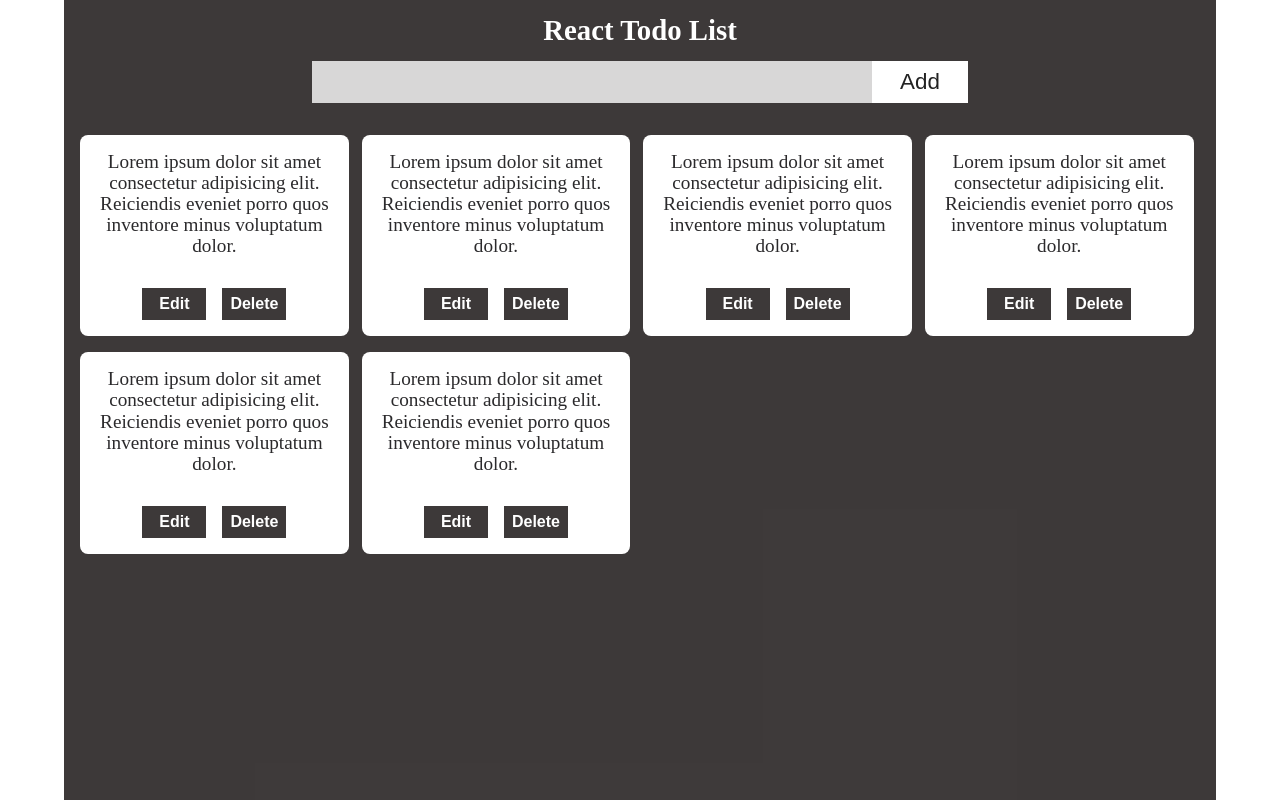
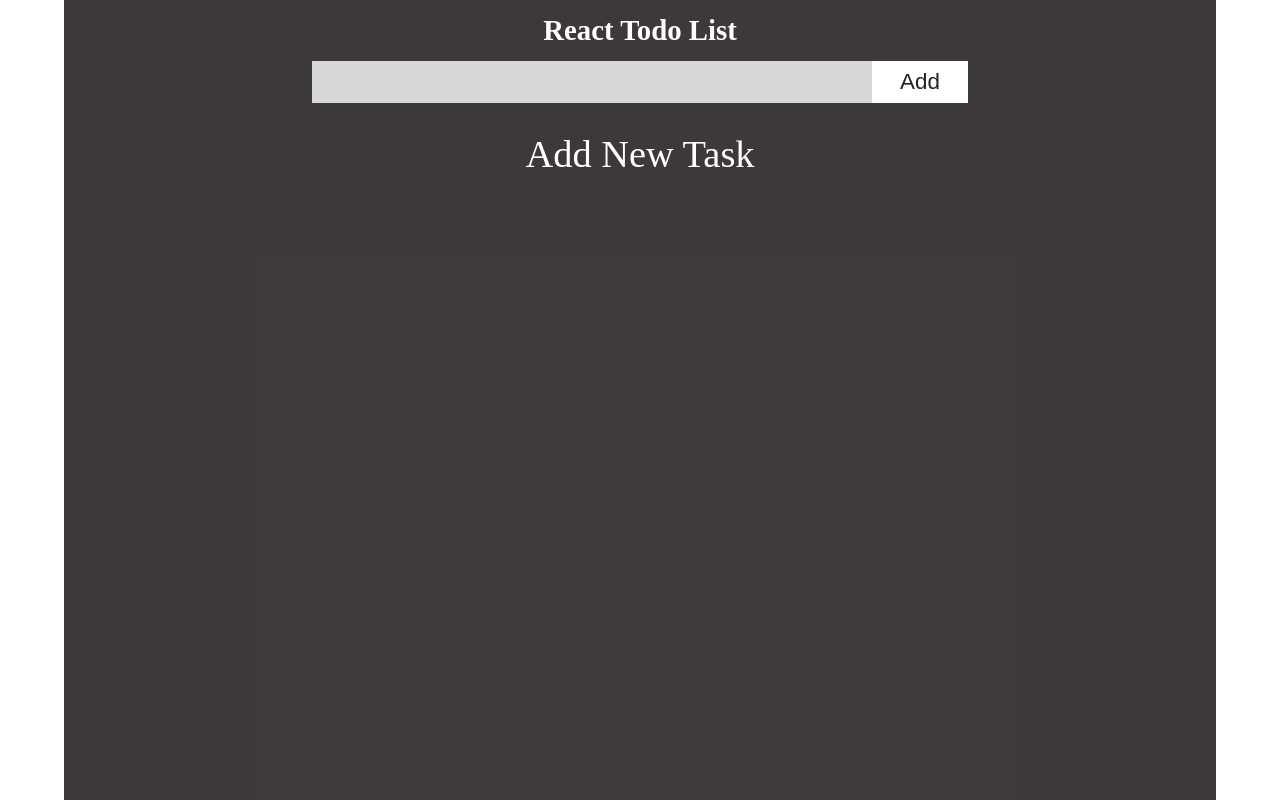
Before and after one commit to IT-MY-GITHUB/simple-todo-example, a React (Create React App) app: page / in a window 1280 px wide. Built offline with nearby package versions, Linux system fonts and the light colour scheme.

Commit message:
feat: add func addTask

```diff
--- a/src/components/todo/Todo.jsx
+++ b/src/components/todo/Todo.jsx
@@ -4,23 +4,29 @@ import './Todo.scss'
 
 const Todo = () => {
   const [tasks, setTask] = useState([]);
+  const [id, setId] = useState(0);
+
+  const addTask = () => {
+    let input = document.querySelector('[data-input]');
+    setTask(prevTasks => [...prevTasks, {id: id, data: input.value}]);
+    setId(prevId => prevId + 1);
+    input.value = '';
+  }
+
   return (
     <div>
       <div className="todo">
           <header className="todo__header">
             <h1 className="todo__title">React Todo List</h1>
             <div className="todo__control">
-              <input className="todo__input" type="text" />
-              <button className="todo__add">Add</button>
+              <input className="todo__input" type="text" data-input/>
+              <button onClick={addTask} className="todo__add">Add</button>
             </div>
           </header>
           <section className="todo__content">
-            <TodoItem />
-            <TodoItem />
-            <TodoItem />
-            <TodoItem />
-            <TodoItem />
-            <TodoItem />
+            {tasks.length === 0 ? <h2 className="no-tasks">Add New Task</h2> : tasks.map(task => (
+              <TodoItem key = {task.id} store={task}/>
+            ))}
           </section>
       </div>
     </div>
--- a/src/components/todo/Todo.scss
+++ b/src/components/todo/Todo.scss
@@ -44,3 +44,9 @@
     flex-wrap: wrap;
   }
 }
+
+.no-tasks {
+  margin: 0 auto;
+  font-size: 2.4rem;
+  color: #fff;
+}
--- a/src/components/todoItem/TodoItem.jsx
+++ b/src/components/todoItem/TodoItem.jsx
@@ -1,11 +1,12 @@
 import "./TodoItem.scss"
 
-const TodoItem = () => {
+const TodoItem = (props) => {
+
   return (
 
       <div className="todo__item">
           <div className="todo__item-text">
-            <p>Lorem ipsum dolor sit amet consectetur adipisicing elit. Reiciendis eveniet porro quos inventore minus voluptatum dolor.</p>
+            <p>{props.store.data}</p>
           </div>
           <div className="todo__item-control">
             <button className="todo__item-btn todo__item-btn--edit">Edit</button>
```
